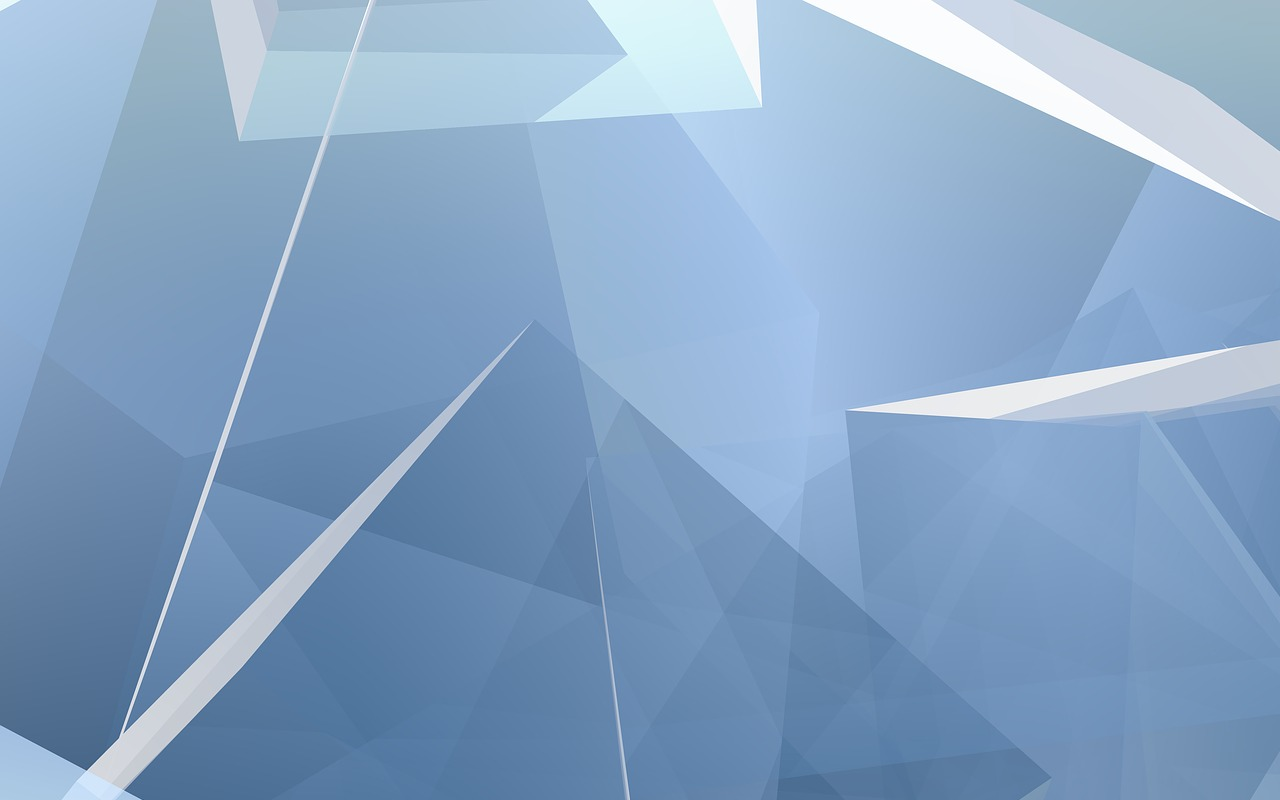
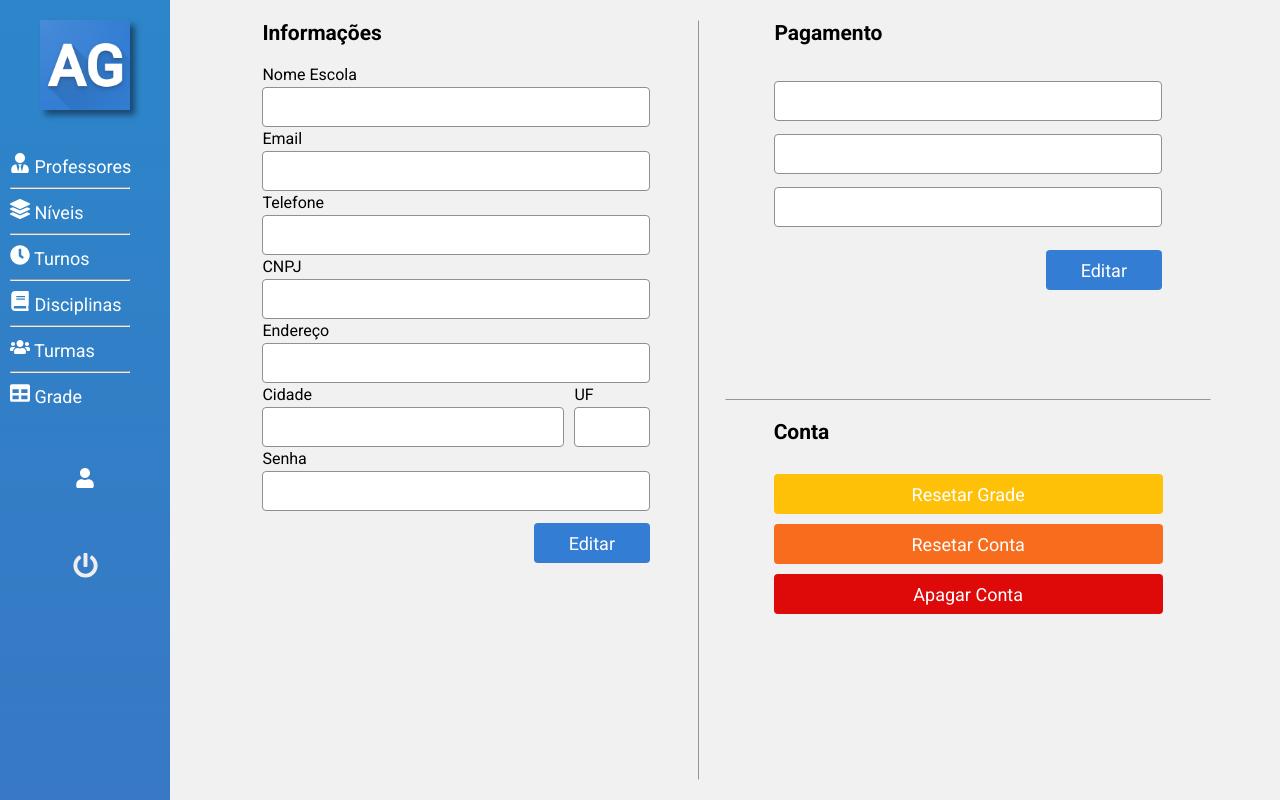
Before and after one commit to JBrunoS/grade-escolar-frontend, a React (Create React App) app: page /profile in a window 1280 px wide. Built offline with nearby package versions, Linux system fonts and the light colour scheme; no server answers.

Commit message:
melhora a visualização dos dados

```diff
--- a/src/pages/Disciplina/Disciplinas/style.css
+++ b/src/pages/Disciplina/Disciplinas/style.css
@@ -14,7 +14,7 @@
 }
 
 .header-disciplina {
-    width: 80%;
+    width: 100%;
     display: flex;
     align-items: center;
     justify-content: space-between;
--- a/src/pages/Home/index.js
+++ b/src/pages/Home/index.js
@@ -1,5 +1,4 @@
 import React, { useEffect, useState, createRef } from 'react'
-import { FaWhatsapp } from 'react-icons/fa'
 
 import Menu from '../Menu'
 import './style.css'
@@ -87,7 +86,7 @@ export default function Home(){
                 </div>
 
                 <div className='content-message'>
-                    <p>Enviar Mensagem</p>
+                    <h2>Enviar Mensagem</h2>
                     <div>
                         <input type='checkbox' value={professor} onChange={e => setProfessor(e.target.checked)} />
                         <label>Professores</label>
@@ -107,10 +106,6 @@ export default function Home(){
             <div class="copyright">
                 <span>Copyright &copy; AjudaNagrade 2020</span>
             </div>
-
-            <div className='button-suporte'>
-                <a><FaWhatsapp size={45} color='#FFF' /><p>Suporte</p></a>
-            </div>
         </div>
     )
 }
--- a/src/pages/Nivel/NivelRegister/index.js
+++ b/src/pages/Nivel/NivelRegister/index.js
@@ -35,7 +35,7 @@ export default function NiveisRegister(){
 
 
         } catch (error) {
-            alert('Não foi possível concluir cadastro!');
+            alert(error.response.data.error);
         }
     }
 
--- /dev/null
+++ b/src/pages/Perfil/index.js
@@ -0,0 +1,124 @@
+import React, {useState, useEffect} from 'react'
+
+import Menu from '../Menu'
+import  './style.css'
+import api from '../../services/api'
+
+export default function Profile(){
+    const [nome, setNome] = useState('')
+    const [email, setEmail] = useState('')
+    const [telefone, setTelefone] = useState('')
+    const [cnpj, setCnpj] = useState('')
+    const [endereco, setEndereco] = useState('')
+    const [cidade, setCidade] = useState('')
+    const [uf, setUf] = useState('')
+    const [senha, setSenha] = useState('')
+
+    const escola_id = localStorage.getItem('escola_id')
+
+    useEffect(() => {
+        api.get(`escola/${escola_id}`)
+        .then(response => {
+
+            setNome(response.data.nome)
+            setEmail(response.data.email)
+            setTelefone(response.data.telefone)
+            setCnpj(response.data.cnpj)
+            setEndereco(response.data.endereco)
+            setCidade(response.data.cidade)
+            setUf(response.data.uf)
+            setSenha(response.data.senha)
+        })
+    }, [escola_id]);
+
+    async function handleEdit(e){
+        e.preventDefault();
+
+        if (nome === '' || email === '' || telefone === '' || cnpj === '' || endereco === '' || cidade === '' || uf === '' || senha === '') {
+            alert('Favor, todos os campos devem estar preenchidos.')
+            return
+        }
+
+        const data = {nome, email, telefone, cnpj, endereco, cidade, uf, senha};
+        try {
+            await api.put(`escola/${escola_id}`, data)
+
+            alert(`Dados alterados com sucesso`)
+            window.location.reload();
+            localStorage.setItem('escola_nome', nome)
+
+        } catch (error) {
+            alert(error.response.data.error)
+        }
+    }
+
+    async function handleResetGrade(e){
+        e.preventDefault();
+
+        try {
+            await api.delete(`delete/grade/${escola_id}`)
+
+            alert('Grade resetada!');
+        } catch (error) {
+            alert(error.response.data.message)
+        }
+    }
+    return(
+        <div className='container-profile'>
+            <Menu />
+
+            <div className='content-profile'>
+                    <div className='info-profile1'>
+                        <h2>Informações</h2>
+                        <form onSubmit={handleEdit}>
+                            <label>Nome Escola</label>
+                            <input value={nome} onChange={e => setNome(e.target.value)} />
+                            <label>Email</label>
+                            <input value={email}  onChange={e => setEmail(e.target.value)}/>
+                            <label>Telefone</label>
+                            <input value={telefone} onChange={e => setTelefone(e.target.value)}/>
+                            <label>CNPJ</label>
+                            <input value={cnpj}  onChange={e => setCnpj(e.target.value)}/>
+                            <label>Endereço</label>
+                            <input value={endereco} onChange={e => setEndereco(e.target.value)}/>
+                            <div>
+                                <div>
+                                    <label>Cidade</label>
+                                    <input value={cidade} onChange={e => setCidade(e.target.value)}/>
+                                </div>
+                                <div>
+                                    <label>UF</label>
+                                    <input value={uf} onChange={e => setUf(e.target.value)}/>
+                                </div>
+
+                            </div>
+                            <label>Senha</label>
+                            <input value={senha} onChange={e => setSenha(e.target.value)}/>
+                            <button>Editar</button>
+                        </form>
+                    </div>
+
+
+
+                    <div className='info-profile2'>
+                        <div className='payment'>
+                        <h2>Pagamento</h2>
+                            <form>
+                                <input />
+                                <input />
+                                <input />
+                                <button>Editar</button>
+                            </form>
+                        </div>
+
+                        <div className='info-acount'>
+                            <h2>Conta</h2>
+                            <button className='button-grade' onClick={handleResetGrade}>Resetar Grade</button>
+                            <button className='button-conta'>Resetar Conta</button>
+                            <button className='button-delete'>Apagar Conta</button>
+                        </div>
+                    </div>
+            </div>
+        </div>
+    )
+}
--- /dev/null
+++ b/src/pages/Perfil/style.css
@@ -0,0 +1,163 @@
+.container-profile {
+    display: flex;
+    flex-direction: row;
+    width: 100%;
+    height: 100vh;
+    background-color: rgb(241, 241, 241);
+    background-image: none;
+}
+
+.content-profile{
+    width: 80%;
+    margin-bottom: 30px;
+    margin: 20px auto;
+    display: grid;
+    grid-template-columns: 1fr 1fr;
+
+}
+
+h2 {
+    align-self: flex-start;
+    margin-inline-start: 10%;
+}
+
+.info-profile1{
+    width: 95%;
+    display: flex;
+    flex-direction: column;
+    align-items: center;
+    border: 1px solid;
+    border-color: transparent;
+    border-right-color: rgb(151, 150, 150);
+}
+
+.info-profile1 form{
+    width: 80%;
+    display: flex;
+    flex-direction: column;
+    align-items: center;
+    margin-top: 20px;
+}
+.info-profile1 form label{
+    align-self: flex-start;
+    font-size: 16px;
+    margin-bottom: 3px;
+}
+
+.info-profile1 form input{
+    width: 100%;
+    height: 40px;
+    margin-bottom: 2px;
+    padding: 10px;
+    border-radius: 4px;
+    border: 1px solid rgb(145, 143, 143);
+}
+
+.info-profile1 form div{
+    width: 100%;
+    display: flex;
+    flex-direction: row;
+    align-items: center;
+}
+
+.info-profile1 form div div:first-child{
+    width: 80%;
+    display: flex;
+    flex-direction: column;
+    margin-right: 10px;
+}
+
+.info-profile1 form div div:last-child{
+    width: 20%;
+    display: flex;
+    flex-direction: column;
+    margin-right: 0px;
+}
+.info-profile1 button {
+    width: 30%;
+    height: 40px;
+    background-color: #337ed4;
+    border-width: 0px;
+    border-radius: 4px;
+    margin-top: 10px;
+    color: #FFF;
+    align-self: flex-end;
+}
+
+.info-profile2{
+    width: 95%;
+    display: grid;
+    grid-template-rows: 1fr 1fr;
+}
+
+.payment {
+    width: 100%;
+    display: flex;
+    flex-direction: column;
+    align-items: center;
+    border: 1px solid;
+    border-color: transparent;
+    border-bottom-color: rgb(151, 150, 150);
+}
+
+.payment form{
+    width: 80%;
+    display: flex;
+    flex-direction: column;
+    align-items: center;
+    margin-top: 36px;
+}
+
+.payment form input {
+    width: 100%;
+    height: 40px;
+    margin-bottom: 13px;
+    padding: 10px;
+    border-radius: 4px;
+    border: 1px solid rgb(145, 143, 143);
+
+}
+
+.payment form button {
+    width: 30%;
+    height: 40px;
+    background-color: #337ed4;
+    border-width: 0px;
+    border-radius: 4px;
+    margin-top: 10px;
+    color: #FFF;
+    align-self: flex-end;
+}
+
+.info-acount {
+    width: 100%;
+    display: flex;
+    flex-direction: column;
+    align-items: center;
+    margin-top: 20px;
+}
+
+.info-acount h2 {
+    margin-bottom: 20px;
+}
+
+.info-acount button{
+    width: 80%;
+    height: 40px;
+    margin-top: 10px;
+    border-width: 0px;
+    border-radius: 4px;
+    color: #fff;
+}
+
+.button-grade {
+    background-color: #ffc107;
+}
+
+.button-conta{
+    background-color: #f86d1d;
+}
+
+.button-delete {
+    background-color: #de0a0a;
+}
--- a/src/pages/Professor/Professores/style.css
+++ b/src/pages/Professor/Professores/style.css
@@ -16,7 +16,7 @@
 }
 
 .header-professor {
-    width: 80%;
+    width: 100%;
     display: flex;
     align-items: center;
     justify-content: space-between;
--- a/src/pages/Turma/Turmas/style.css
+++ b/src/pages/Turma/Turmas/style.css
@@ -14,7 +14,7 @@
 }
 
 .header-turma {
-    width: 80%;
+    width: 90%;
     display: flex;
     align-items: center;
     justify-content: space-between;
--- a/src/pages/Turno/TurnoRegister/index.js
+++ b/src/pages/Turno/TurnoRegister/index.js
@@ -35,7 +35,7 @@ export default function TurnoRegister(){
 
 
         } catch (error) {
-            alert(error.response.data)
+            alert(error.response.data.error)
         }
     }
 
--- a/src/routes.js
+++ b/src/routes.js
@@ -18,6 +18,7 @@ import DisciplinaRegister from '../src/pages/Disciplina/DisciplinaRegister'
 import DisciplinaEdit from '../src/pages/Disciplina/DisciplinaEdit'
 import ForgotPassword from '../src/pages/Password/index'
 import Grade from '../src/pages/Grade/index'
+import Profile from '../src/pages/Perfil/index'
 
 
 
@@ -42,6 +43,8 @@ export default function Routes(){
                 <Route path='/new/turma' component={TurmaRegister} />
                 <Route path='/forgot' component={ForgotPassword} />
                 <Route path='/grade' component={Grade} />
+                <Route path='/profile' component={Profile} />
+
         </Switch>
     </BrowserRouter>
     )
```
Also changed, not shown: src/pages/Home/style.css (+6 -25 lines).
